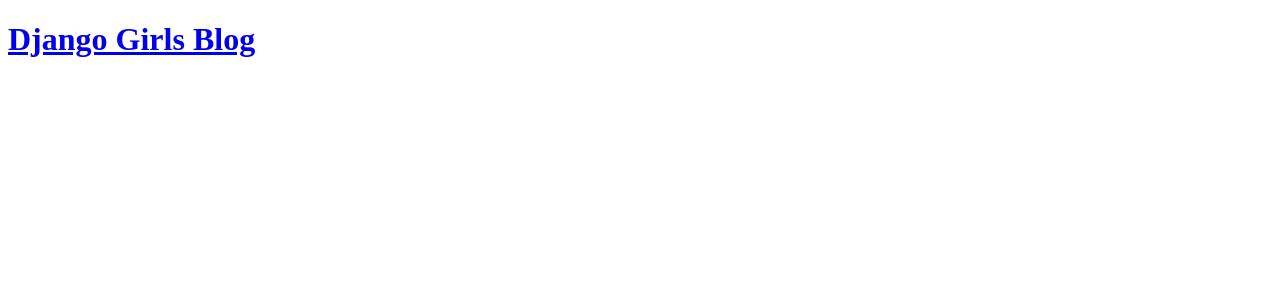
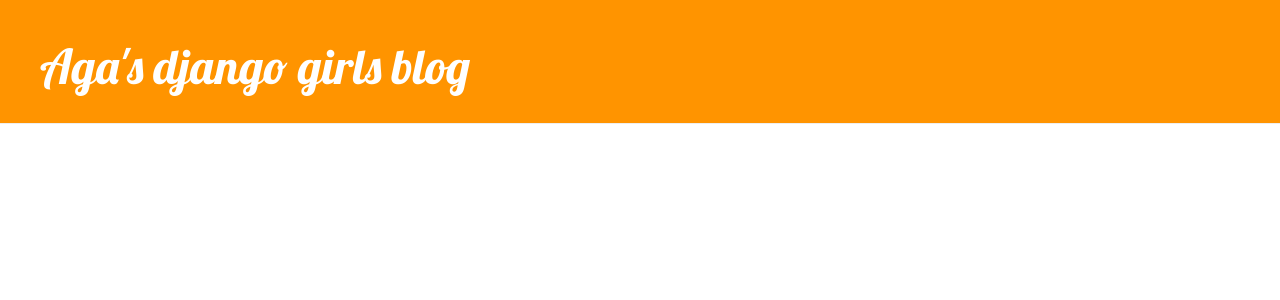
Before and after one commit to Aga-Ma/DjangoGirls, a Django app: page / in a window 1280 px wide. Shown: the top 300 px of the page. Run offline with Django 3.2, Linux system fonts and the light colour scheme; data that the repository does not hold is empty; some libraries are stand-ins or nearby versions.

Commit message:
adding blog css

```diff
--- /dev/null
+++ b/blog/static/css/blog.css
@@ -0,0 +1,46 @@
+.page-header {
+    background-color: #ff9400;
+    margin-top: 0;
+    padding: 20px 20px 20px 40px;
+}
+
+.page-header h1, .page-header h1 a, .page-header h1 a:visited, .page-header h1 a:active {
+    color: #ffffff;
+    font-size: 36pt;
+    text-decoration: none;
+}
+
+.content {
+    margin-left: 40px;
+}
+
+h1, h2, h3, h4 {
+    font-family: 'Lobster', cursive;
+}
+
+.date {
+    color: #828282;
+}
+
+.save {
+    float: right;
+}
+
+.post-form textarea, .post-form input {
+    width: 100%;
+}
+
+.top-menu, .top-menu:hover, .top-menu:visited {
+    color: #ffffff;
+    float: right;
+    font-size: 26pt;
+    margin-right: 20px;
+}
+
+.post {
+    margin-bottom: 70px;
+}
+
+.post h1 a, .post h1 a:visited {
+    color: #000000;
+}
--- a/blog/templates/blog/post_list.html
+++ b/blog/templates/blog/post_list.html
@@ -1,21 +1,31 @@
+{% load staticfiles %}
 <!DOCTYPE html>
 <html lang="en">
 <head>
     <meta charset="UTF-8">
-    <title>DG - Post List</title>
+    <title>Django Girls rules!</title>
+
+    <link rel="stylesheet" href="//maxcdn.bootstrapcdn.com/bootstrap/3.2.0/css/bootstrap.min.css">
+    <link rel="stylesheet" href="//maxcdn.bootstrapcdn.com/bootstrap/3.2.0/css/bootstrap-theme.min.css">
+    <link href="//fonts.googleapis.com/css?family=Lobster&subset=latin,latin-ext" rel="stylesheet" type="text/css">
+    <link rel="stylesheet" href="{% static 'css/blog.css' %}">
 </head>
 <body>
-<div>
-    <h1><a href="/">Django Girls Blog</a></h1>
+<div class="page-header">
+    <h1><a href="/">Aga's django girls blog</a></h1>
 </div>
-
-{% for post in posts %}
-    <div>
-        <p>published: {{ post.published_date }}</p>
-        <h1><a href="">{{ post.title }}</a></h1>
-        <p>{{ post.text|linebreaksbr }}</p>
+<div class="content container">
+    <div class="row">
+        <div class="col-md-8">
+            {% for post in posts %}
+            <div class="post">
+                <p>published: {{ post.published_date }}</p>
+                <h1><a href="">{{ post.title }}</a></h1>
+                <p>{{ post.text|linebreaksbr }}</p>
+            </div>
+            {% endfor %}
+        </div>
     </div>
-{% endfor %}
-
+</div>
 </body>
 </html>
```
